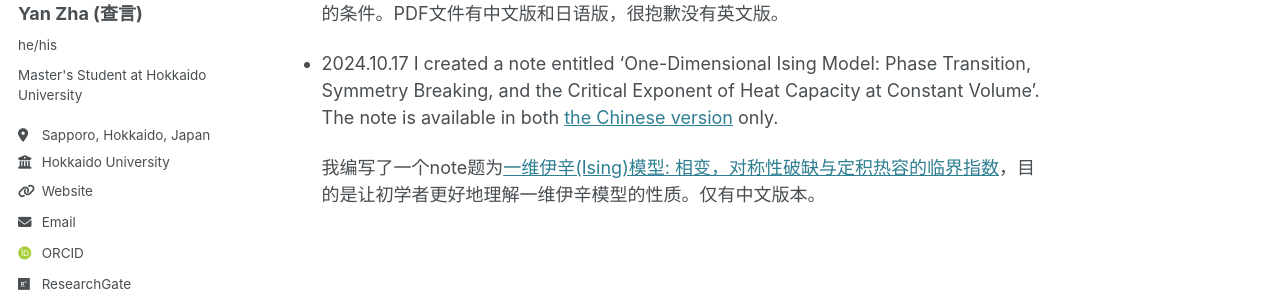
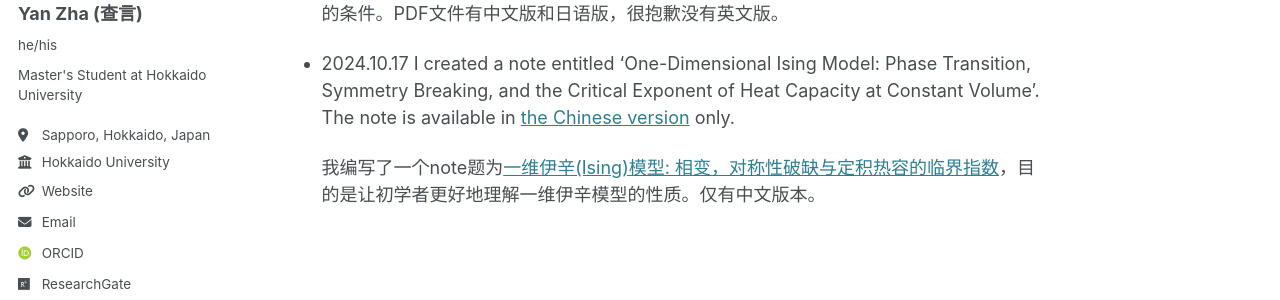
Before and after one commit to yzhacn/yzhacn.github.io, a Jekyll site: the page built from _pages/about.md, in a window 1280 px wide and 900 px high, scrolled down 886 px. Shown: the part 288-588 px from the top of the window. Built offline with Jekyll 4.4.1, drawn with Linux system fonts in a browser that asks for light colours; some web fonts are replaced.

Commit message:
Update about.md

```diff
--- a/_pages/about.md
+++ b/_pages/about.md
@@ -34,6 +34,6 @@ computational material design'](https://asymmetry.hiroshima-u.ac.jp/event/2532).
 
   我编写了一个note题为[“从古典海森堡模型到螺旋磁性”](https://yzhacn.github.io/files/20241017_spiral.pdf)（日本語：[『古典 Heisenberg 模型から螺旋磁性へ』](https://yzhacn.github.io/files/20241017_spiral_ja.pdf)），目的是让从事螺旋磁性研究的研究者更好地理解如何推导出螺旋磁性产生的条件。PDF文件有中文版和日语版，很抱歉没有英文版。
 
-* 2024.10.17 I created a note entitled ‘One-Dimensional Ising Model: Phase Transition, Symmetry Breaking, and the Critical Exponent of Heat Capacity at Constant Volume’. The note is available in both [the Chinese version](https://yzhacn.github.io/files/20241017_ising.pdf) only.
+* 2024.10.17 I created a note entitled ‘One-Dimensional Ising Model: Phase Transition, Symmetry Breaking, and the Critical Exponent of Heat Capacity at Constant Volume’. The note is available in [the Chinese version](https://yzhacn.github.io/files/20241017_ising.pdf) only.
 
   我编写了一个note题为[一维伊辛(Ising)模型: 相变，对称性破缺与定积热容的临界指数](https://yzhacn.github.io/files/20241017_ising.pdf)，目的是让初学者更好地理解一维伊辛模型的性质。仅有中文版本。
```
